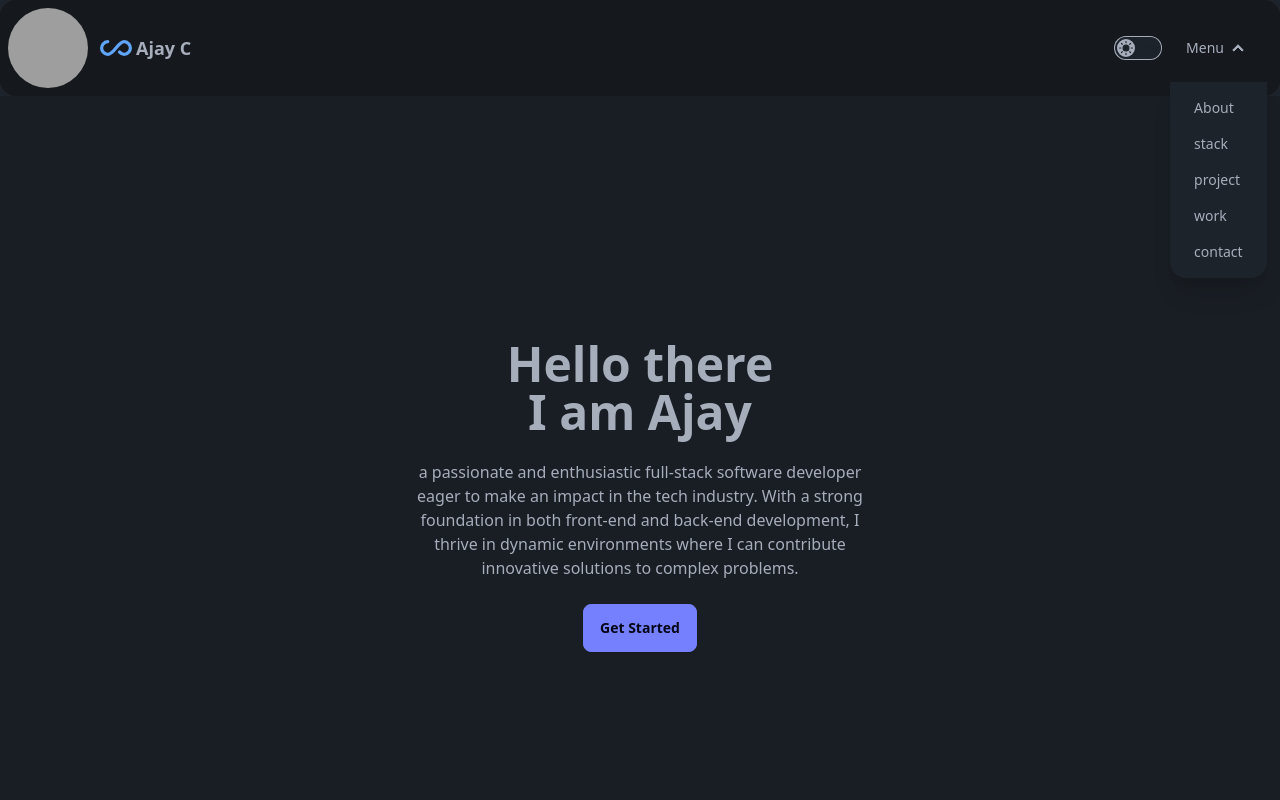
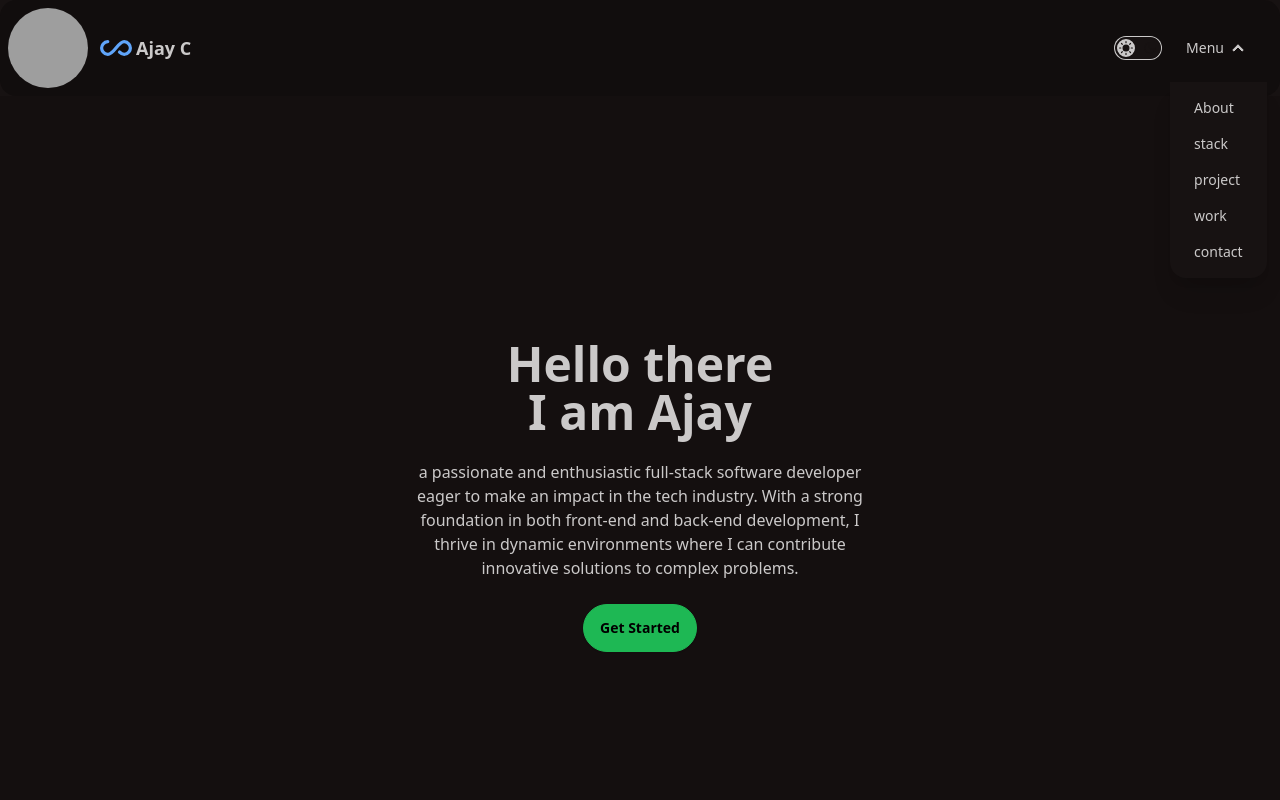
Before and after one commit to Ajaynirm/fortpolio, a React (Vite) app: page / in a window 1280 px wide. Both pictures are taken after a click on the heading "Menu". Shown: the top 800 px of the page. Built offline with nearby package versions, Linux system fonts and the light colour scheme; grey boxes are pictures that could not be loaded.

Commit message:
final before production5

```diff
--- a/index.html
+++ b/index.html
@@ -1,5 +1,5 @@
 <!doctype html>
-<html lang="en" data-theme="dark" class="scroll-smooth">
+<html lang="en" data-theme="forest" class="scroll-smooth">
   <head>
     <meta charset="UTF-8" />
     <link rel="icon" type="image/svg+xml" href="/vite.svg" />
--- a/src/components/Accordion.jsx
+++ b/src/components/Accordion.jsx
@@ -6,10 +6,10 @@ const Accordion = () => {
     <>
       <div className="collapse bg-base-200">
         <input type="checkbox" />
-        <div className="collapse-title text-xl font-medium text-center">
+        <div className="collapse-title text-xl font-medium text-center text-red-300" id="team">
           Click to see my Intelligent Team
         </div>
-        <div className="collapse-content">
+        <div className="collapse-content overflow-auto md:overflow-x-scroll sm:w-50">
           <Team />
         </div>
       </div>
--- a/src/components/Hero.jsx
+++ b/src/components/Hero.jsx
@@ -4,7 +4,7 @@ import "react-toastify/dist/ReactToastify.css";
 
 const Hero = () => {
   const handleStart = () => {
-    toast.error("Something went wrong!", {
+    toast.error("We are working on that!...", {
       position: "top-center", // You can choose: top-right, top-center, etc.
       autoClose: 2000, // Duration in milliseconds
       hideProgressBar: false,
@@ -16,7 +16,7 @@ const Hero = () => {
   };
   return (
     <>
-      <div className="hero bg-base-200 min-h-screen">
+      <div className="hero bg-base-200 min-h-screen" id="about">
         <div className="hero-content text-center">
           <div className="max-w-md">
             <h1 className="text-5xl font-bold">
--- a/src/components/MultiProject.jsx
+++ b/src/components/MultiProject.jsx
@@ -4,8 +4,8 @@ import Project from './Project'
 const MultiProject = () => {
   return (
     <>
-       <h1 style={{textAlign:"center", padding:"10px", fontWeight:"bold"}} className="text-bold text-red-400" id="project">Project</h1>
-        <div className='flex justify-around flex-wrap'>
+       <h1 style={{textAlign:"center", padding:"10px", fontWeight:"bold"}} className="text-bold text-red-400 gap-20" id="project">Project</h1>
+        <div className='flex justify-around flex-wrap gap-20' id='project'>
             <Project />
             <Project />
             <Project />
--- a/src/components/Navbar.jsx
+++ b/src/components/Navbar.jsx
@@ -9,7 +9,7 @@ const Navbar = () => {
 
 <div className="navbar bg-base-300 rounded-box">
 <div className="avatar">
-  <div className="w-20 rounded-full">
+  <div className="w-20  rounded-full">
     <img src="https://img.daisyui.com/images/stock/photo-1534528741775-53994a69daeb.webp" />
   </div>
 </div>
@@ -65,9 +65,9 @@ const Navbar = () => {
         <details>
           <summary>Menu</summary>
           <ul className="bg-base-100 rounded-t-none p-2">
-            <li><a>About</a></li>
+            <li><a href='#about'>About</a></li>
             <li><a>stack</a></li>
-            <li><a href='#team'>project</a></li>
+            <li><a href='#project'>project</a></li>
             <li><a href='#team'>work</a></li>
             <li><a>contact</a></li>
           </ul>
--- a/src/components/Project.jsx
+++ b/src/components/Project.jsx
@@ -4,7 +4,7 @@ const Project = () => {
   return (
     <>
 
-       <div className="card bg-base-100 w-96 shadow-xl">
+       <div className="card bg-base-100 w-96 shadow-x pt-20 pb-5">
         <figure>
           <img
             src="https://img.daisyui.com/images/stock/photo-1606107557195-0e29a4b5b4aa.webp"
--- a/src/components/Team.jsx
+++ b/src/components/Team.jsx
@@ -3,8 +3,8 @@ import React from 'react'
 const Team = () => {
   return (
     <>
-        <div className="overflow-x-auto">
-  <table className="table">
+        <div className=" ">
+  <table className="table ">
     {/* head */}
     <thead>
       <tr>
--- a/tailwind.config.js
+++ b/tailwind.config.js
@@ -29,7 +29,7 @@ export default {
     daisyui,
   ],
   daisyui: {
-    themes: ["light","dark","cupcake"],
+    themes: ["light","dark","cupcake","forest"],
   },
   darkMode: ['selector', '[data-theme="night"]']
 }
```
